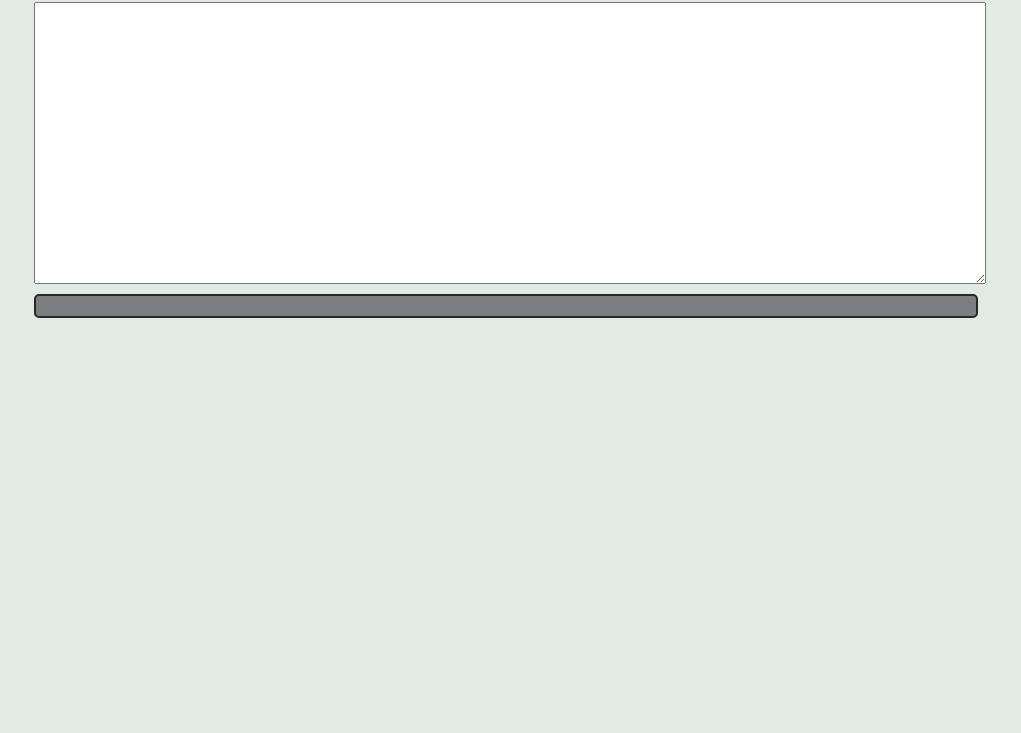
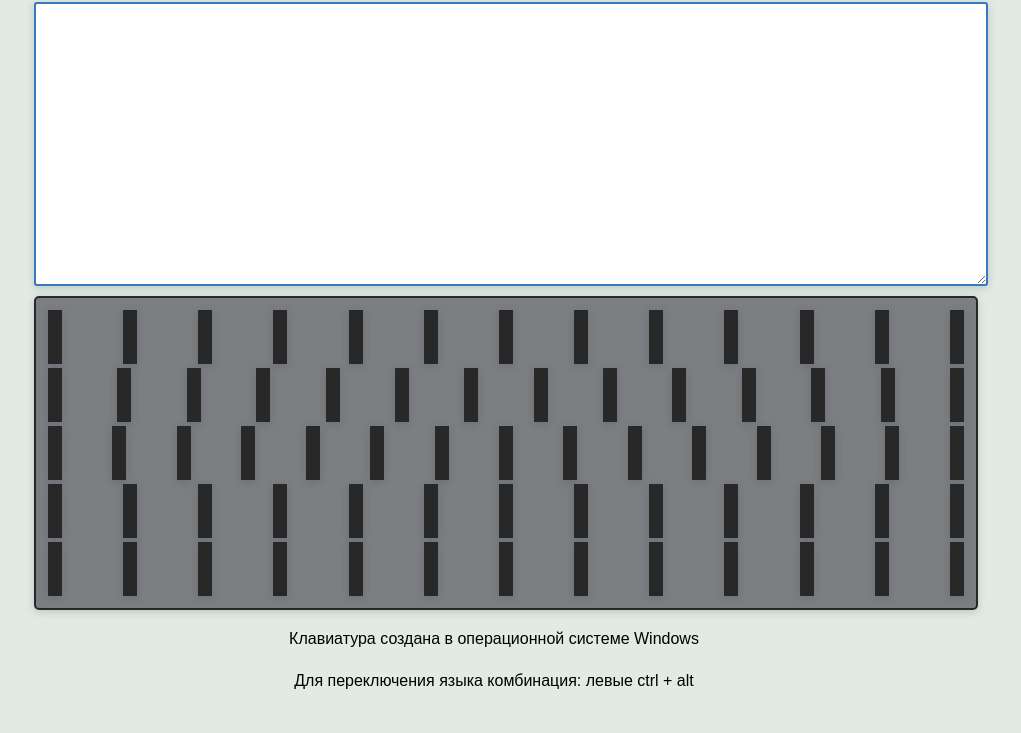
Before and after one commit to gulshat1705/virtual_keyboard, a website: page index.html in a window 1280 px wide. Shown: the part 67-800 px from the top of the page, without its empty margins (146-1167 px from the left). Drawn offline with nearby package versions, Linux system fonts and the light colour scheme; a web font is replaced by a local one.

Commit message:
feaT: add basic layout

```diff
--- a/assets/sass/abstract/_placeholders.scss
+++ b/assets/sass/abstract/_placeholders.scss
@@ -1,8 +1,13 @@
 %font-primary {
-    font-family: 'Open Sans', sans-serif;
-
+    font-family: 'Anuphan', sans-serif;
 }
 
 %font-add {
-    font-family: 'Poppins', Verdana, sans-serif;
+    font-family: 'Roboto', sans-serif;
 }
+
+%shadow-primary {
+    -webkit-box-shadow: 0px 2px 8px 0px rgba(34, 60, 80, 0.2);
+    -moz-box-shadow: 0px 2px 8px 0px rgba(34, 60, 80, 0.2);
+    box-shadow: 0px 2px 8px 0px rgba(34, 60, 80, 0.2);
+}
--- a/assets/sass/base/_base.scss
+++ b/assets/sass/base/_base.scss
@@ -15,5 +15,10 @@ body {
 
 h1{
     text-align: center;
-    color: $color-additional;
+    color: $color-dark;
+    @extend %font-add;
 }
+.description,
+.language {
+    text-align: center;
+}
--- a/assets/sass/components/_keyboard.scss
+++ b/assets/sass/components/_keyboard.scss
@@ -4,4 +4,24 @@
     border: 2px solid $color-dark;
     padding: 10px;
     background: $color-light-dark;
+    @extend %shadow-primary;
 }
+
+.keyboard__row{
+    display: flex;
+    flex-wrap: nowrap;
+    justify-content: space-between;
+}
+.ru,
+.en {
+    display: inline-block;
+}
+.ru{
+    display: none;
+}
+.keyboard__btn {
+    background: $color-dark;
+    padding: 7px;
+    margin: 2px;
+    @extend %shadow-primary;
+}
--- a/assets/sass/components/_textarea.scss
+++ b/assets/sass/components/_textarea.scss
@@ -5,4 +5,7 @@
     margin: 10px auto 10px;
     padding: 15px;
     font-size: 18px;
+    border-radius: 3px;
+    border: 2px solid $color-primary;
+    @extend %shadow-primary;
 }
--- a/index.html
+++ b/index.html
@@ -11,11 +11,7 @@
     <link rel="manifest" href="assets/images/site.webmanifest">
     <link rel="preconnect" href="https://fonts.googleapis.com">
     <link rel="preconnect" href="https://fonts.gstatic.com" crossorigin>
-    <link href="https://fonts.googleapis.com/css2?family=Open+Sans:wght@400;700&family=Poppins:wght@400;700&display=swap" rel="stylesheet"><link rel="preconnect" href="https://fonts.googleapis.com">
-    <link rel="preconnect" href="https://fonts.gstatic.com" crossorigin>
-    <link href="https://fonts.googleapis.com/css2?family=Open+Sans:wght@400;700&family=Poppins:wght@400;700&display=swap" rel="stylesheet"><link rel="preconnect" href="https://fonts.googleapis.com">
-    <link rel="preconnect" href="https://fonts.gstatic.com" crossorigin>
-    <link href="https://fonts.googleapis.com/css2?family=Open+Sans:wght@400;700&family=Poppins:wght@400;700&display=swap" rel="stylesheet">
+    <link href="https://fonts.googleapis.com/css2?family=Anuphan&family=Roboto:wght@100;300&display=swap" rel="stylesheet">
     <link rel="stylesheet" href="assets/style.css">
 </head>
 <body>
--- a/index.js
+++ b/index.js
@@ -3,6 +3,10 @@ const wrapper = document.createElement('div');
 const title = document.createElement('h1');
 const textarea = document.createElement('textarea');
 const keyboard = document.createElement('div');
+const description = document.createElement('p');
+const language = document.createElement('p');
+const keyboardRow = document.createElement('div');
+
 
 wrapper.classList = 'wrapper';
 body.append(wrapper);
@@ -15,3 +19,38 @@ wrapper.appendChild(textarea);
 
 keyboard.classList = 'keyboard';
 wrapper.append(keyboard);
+
+
+description.classList = 'description';
+language.classList = 'language';
+description.textContent = 'Клавиатура создана в операционной системе Windows';
+language.textContent = 'Для переключения языка комбинация: левыe ctrl + alt';
+wrapper.append(description);
+wrapper.append(language);
+
+keyboard.innerHTML = Array(5).fill('<div class="keyboard__row"></div>').join('');
+
+const keyboard__row = document.querySelectorAll('.keyboard__row');
+
+
+for(let i=0; i<keyboard__row.length; i++) {
+    if(i===1) {
+        keyboard__row[i].innerHTML = Array(14).fill('<div class="keyboard__btn"></div>').join('');
+    } else if (i === 2) {
+        keyboard__row[i].innerHTML = Array(15).fill('<div class="keyboard__btn"></div>').join('');
+    } else if (i === 5) {
+        keyboard__row[i].innerHTML = Array(19).fill('<div class="keyboard__btn"></div>').join('');
+    } else {
+        keyboard__row[i].innerHTML = Array(13).fill('<div class="keyboard__btn"></div>').join('');
+    }
+}
+
+
+const keyboard__btn = document.querySelectorAll('.keyboard__btn');
+
+keyboard__btn.forEach(function(item){
+    item.insertAdjacentHTML('afterBegin', '<p class="ru"></p>');
+    item.insertAdjacentHTML('beforeEnd', '<p class="en"></p>');
+})
+
+let firstRow = ['`', '1', '2', '3', '4', '5', '6', '7', '8', '9', '0', '-', '=', '']
```
Also changed, not shown: assets/style.css, 1 other file.
